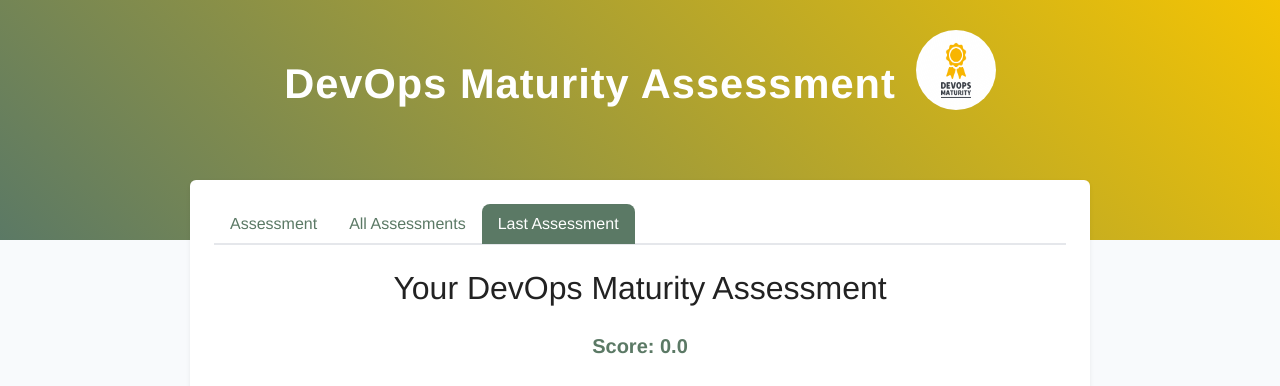
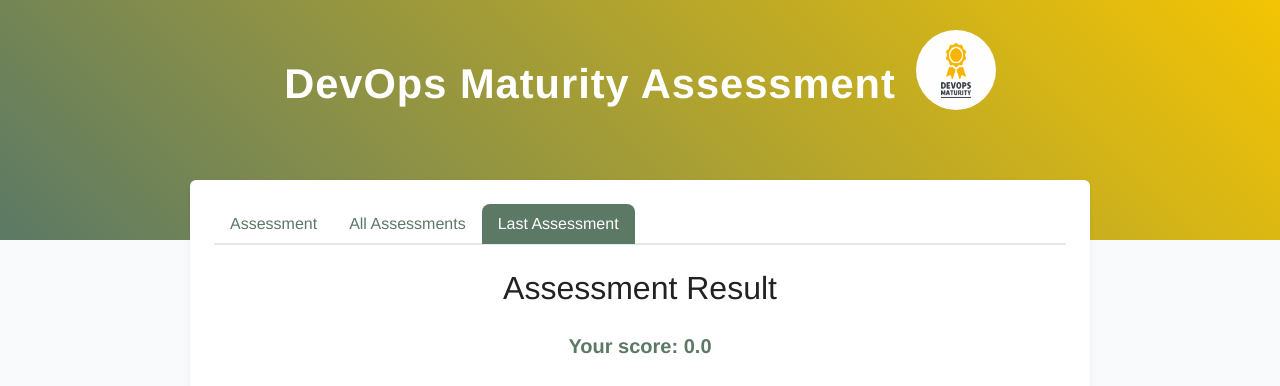
Before and after one commit to devops-maturity/devops-maturity, a FastAPI app: template src/web/templates/result.html in a window 1280 px wide. Shown: the top 386 px of the page. Run offline with FastAPI, Linux system fonts and the light colour scheme; the template is opened without the code that fills it: most values are stand-ins (such as "Sample title", 1, 10 or a date in 2020).

Commit message:
chore: update wording in result page

```diff
--- a/src/web/templates/result.html
+++ b/src/web/templates/result.html
@@ -27,10 +27,10 @@
             <a class="nav-link active" aria-current="page" href="/submit">Last Assessment</a>
         </li>
     </ul>
-    <h2 class="mb-4 text-center">Your DevOps Maturity Assessment</h2>
+    <h2 class="mb-4 text-center">Assessment Result</h2>
     <div class="text-center mb-4">
         <span class="fs-5 fw-bold" style="color:#5b7965;">
-            Score: {{ "%.1f"|format(score) }}
+            Your score: {{ "%.1f"|format(score) }}
         </span>
     </div>
     <div class="text-center mb-2">
```
